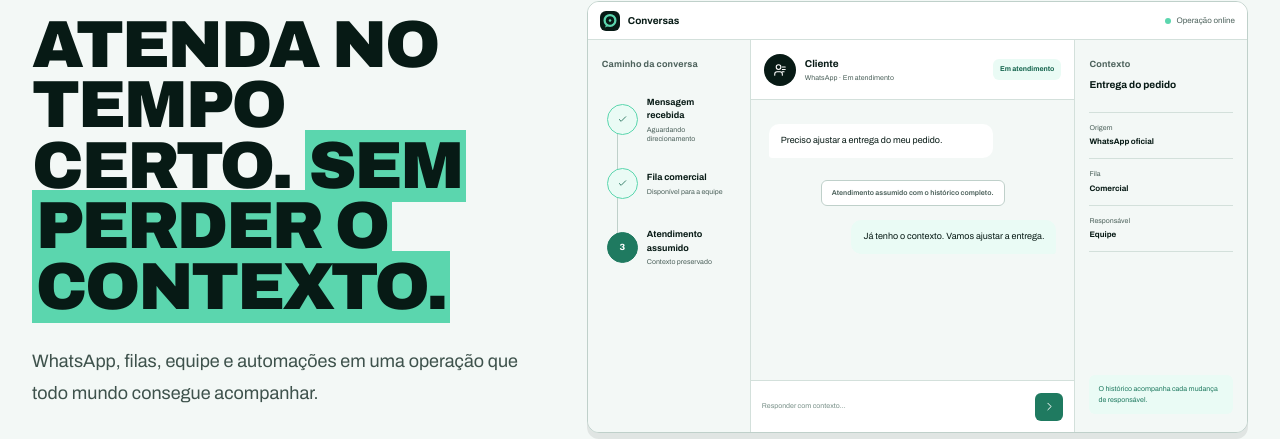
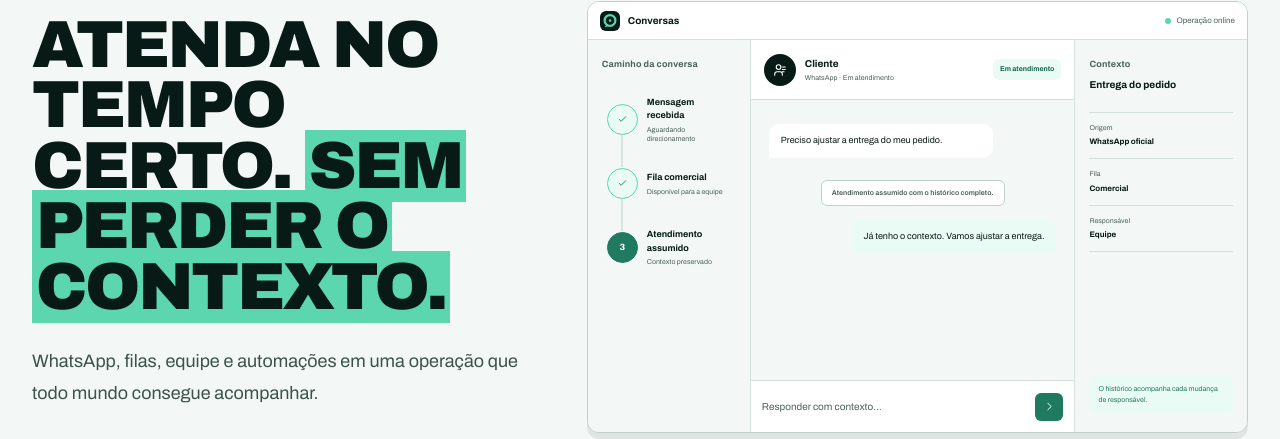
Before and after one commit to bronze-ff/olumechat, a React (Vite) app in the folder client/: page / in a window 1280 px wide. Shown: the part 197-636 px from the top of the page. Built offline with nearby package versions, Linux system fonts and the light colour scheme; no server answers.

Commit message:
fix(front): corrige semântica e alinhamento da landing

```diff
--- a/client/src/index.css
+++ b/client/src/index.css
@@ -580,6 +580,8 @@ html[data-theme="dark"] .landing-cta:not(.landing-mint-action) {
 }
 
 .landing-preview-queue {
+  --landing-preview-step-size: 31px;
+  --landing-preview-step-row: 64px;
   border-right: 1px solid #d3e0db;
   background: #f3f8f6;
   padding: 18px 14px;
@@ -593,18 +595,19 @@ html[data-theme="dark"] .landing-cta:not(.landing-mint-action) {
 }
 
 .landing-preview-queue ol {
-  position: relative;
   margin-top: 16px;
 }
 
-.landing-preview-queue ol::before {
+.landing-preview-queue li:not(:last-child) .landing-preview-step::after {
   position: absolute;
-  top: 22px;
-  bottom: 22px;
-  left: 15px;
+  top: 100%;
+  left: 50%;
   width: 1px;
+  height: calc(var(--landing-preview-step-row) - var(--landing-preview-step-size));
+  transform: translateX(-50%);
   background: #bfd0ca;
   content: "";
+  pointer-events: none;
 }
 
 .landing-preview-queue li {
@@ -614,7 +617,7 @@ html[data-theme="dark"] .landing-cta:not(.landing-mint-action) {
 .landing-preview-queue button {
   display: flex;
   width: 100%;
-  min-height: 64px;
+  min-height: var(--landing-preview-step-row);
   align-items: center;
   gap: 9px;
   border-radius: 8px;
@@ -632,9 +635,9 @@ html[data-theme="dark"] .landing-cta:not(.landing-mint-action) {
   position: relative;
   z-index: 1;
   display: flex;
-  width: 31px;
-  height: 31px;
-  flex: 0 0 31px;
+  width: var(--landing-preview-step-size);
+  height: var(--landing-preview-step-size);
+  flex: 0 0 var(--landing-preview-step-size);
   align-items: center;
   justify-content: center;
   border: 1px solid #bfd0ca;
@@ -792,8 +795,8 @@ html[data-theme="dark"] .landing-cta:not(.landing-mint-action) {
   min-width: 0;
   flex: 1;
   overflow: hidden;
-  color: #778f87;
-  font-size: 7px;
+  color: #4d625c;
+  font-size: 10px;
   text-overflow: ellipsis;
   white-space: nowrap;
 }
--- a/client/src/pages/Landing.jsx
+++ b/client/src/pages/Landing.jsx
@@ -85,8 +85,9 @@ function ProductPreview() {
   return (
     <figure className="landing-product-wrap landing-enter landing-enter-delay">
       <div
-        className={`landing-product-frame is-stage-${etapa}`}
-        aria-label="Demonstração do caminho de uma conversa no Olume Chat"
+        className="landing-product-frame"
+        role="group"
+        aria-label="Demonstração interativa do caminho de uma conversa no Olume Chat"
       >
         <div className="landing-product-topbar">
           <div className="flex items-center gap-2">
@@ -327,7 +328,7 @@ export default function Landing() {
             <h2 className="landing-display max-w-[980px] text-[clamp(2.6rem,5vw,4.8rem)] leading-[0.94]">
               Quando ninguém vê o caminho, a conversa se perde.
             </h2>
-            <div className="landing-pain-story" aria-label="O problema de uma conversa sem responsável">
+            <div className="landing-pain-story">
               <span>Uma mensagem chega.</span>
               <span>Ninguém assume.</span>
               <span>O cliente conta tudo outra vez.</span>
```
